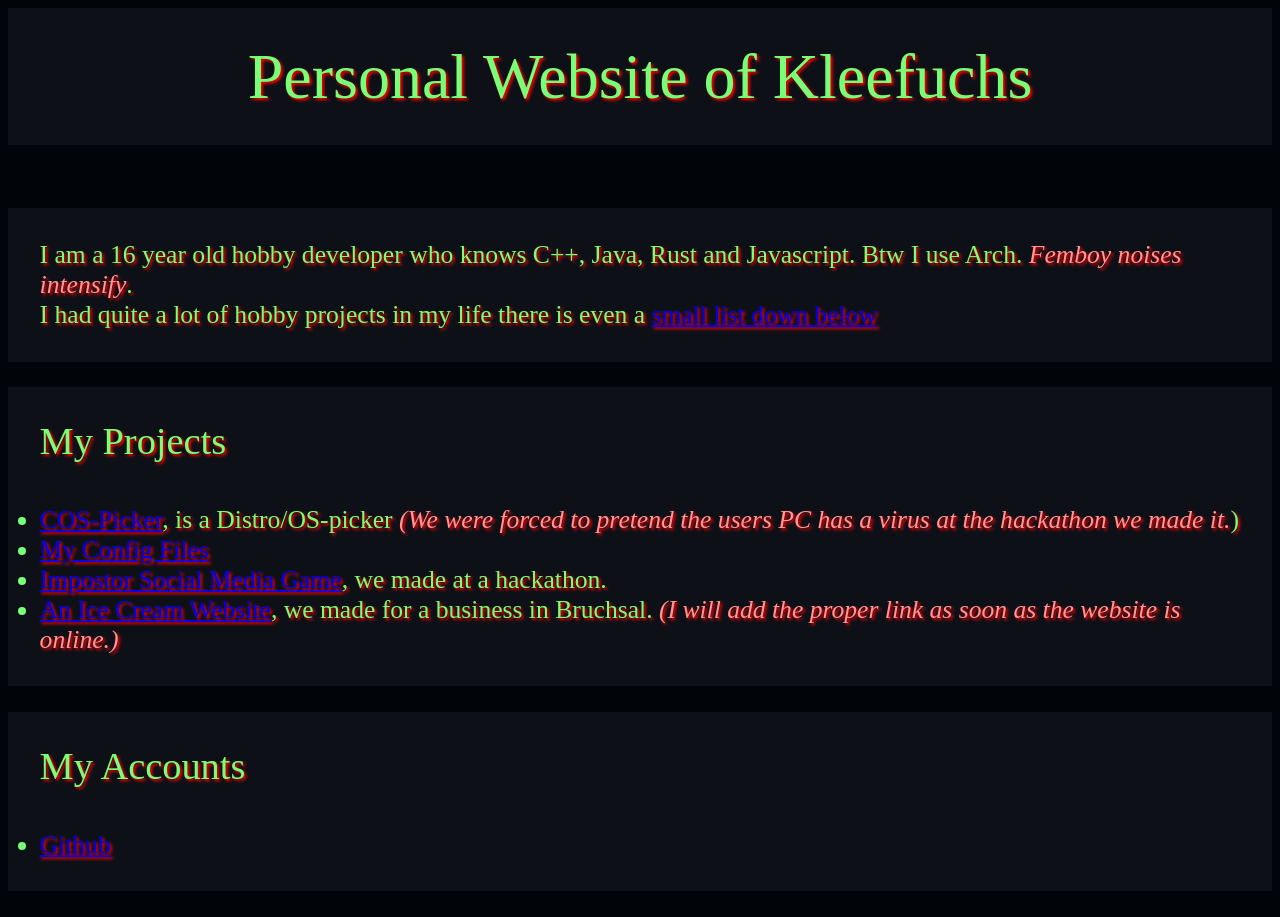
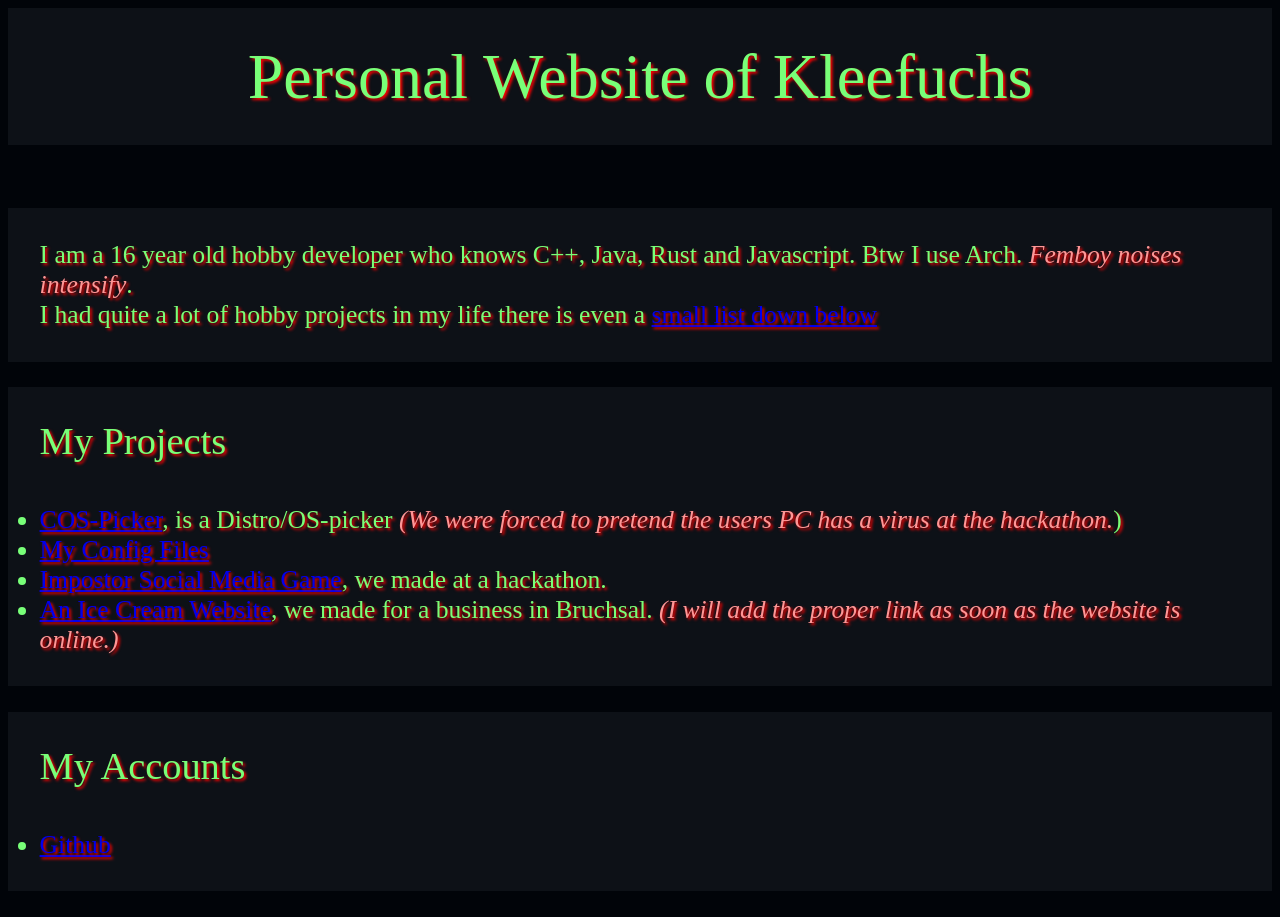
Before and after one commit to Kleefuchs/personal-homepage, a website: page index.html in a window 1280 px wide. Drawn offline with Linux system fonts and the light colour scheme.

Commit message:
Fixed some text

```diff
--- a/index.html
+++ b/index.html
@@ -15,7 +15,7 @@
         </div>
         <ul id="my-projects" class="long-text">
             <div id="my-projects-heading" class="heading">My Projects</div>
-            <li><a href="https://kleefuchs.github.io/OS-Picker/" target="_blank">COS-Picker</a>, is a Distro/OS-picker <i>(We were forced to pretend the users PC has a virus at the hackathon we made it.</i>)</li>
+            <li><a href="https://kleefuchs.github.io/OS-Picker/" target="_blank">COS-Picker</a>, is a Distro/OS-picker <i>(We were forced to pretend the users PC has a virus at the hackathon.</i>)</li>
             <li><a href="https://github.com/Kleefuchs/.config" target="_blank">My Config Files</a></li>
             <li><a href="https://github.com/impostors-space/frontend" target="_blank">Impostor Social Media Game</a>, we made at a hackathon.</li>
             <li><a href="https://github.com/Kleefuchs/Datony-Web" target="_blank">An Ice Cream Website</a>, we made for a business in Bruchsal. <i>(I will add the proper link as soon as the website is online.)</i></li>
```
